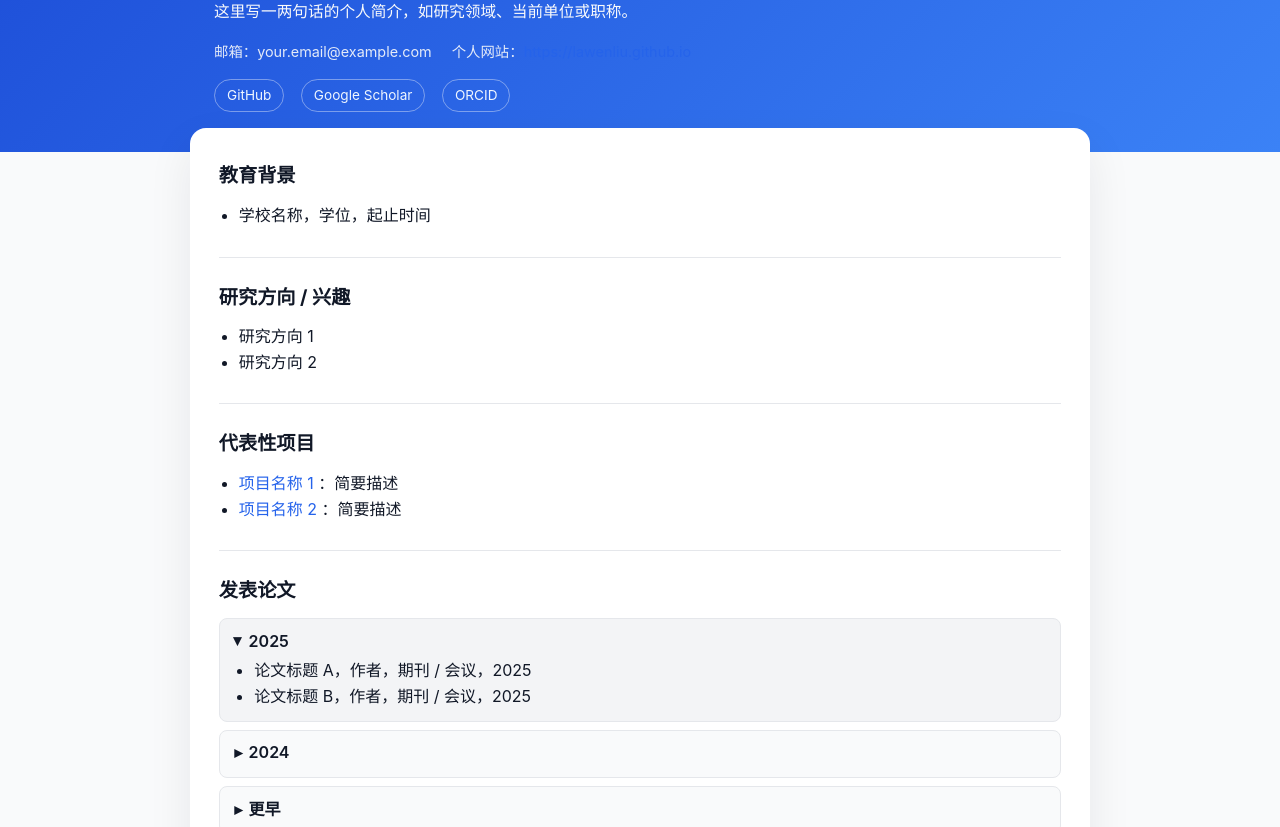
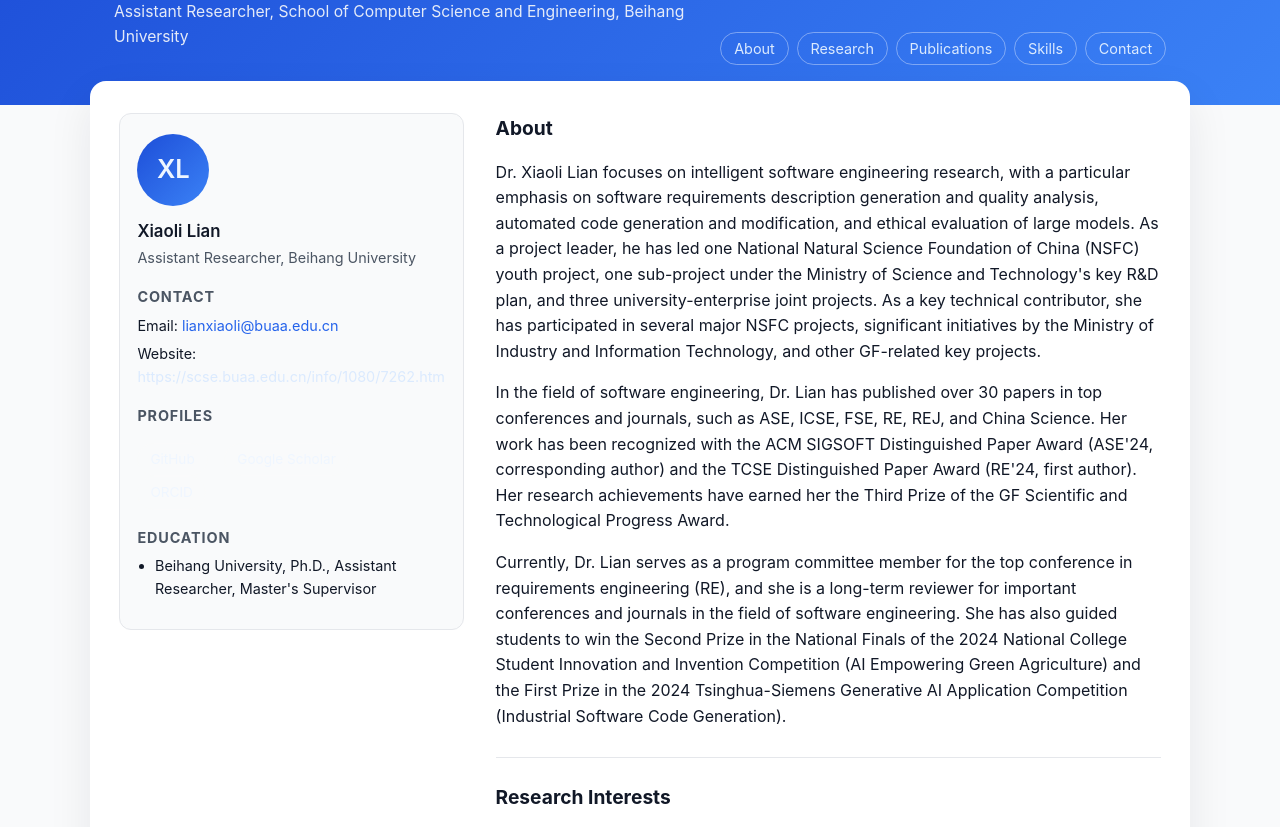
Before and after one commit to lawenliu/lawenliu.github.io, a plain HTML site: page index.html in a window 1280 px wide. Shown: the part 111-938 px from the top of the page. Drawn offline with Linux system fonts and the light colour scheme.

Commit message:
add pages

```diff
--- a/assets/style.css
+++ b/assets/style.css
@@ -20,7 +20,7 @@ a:hover {
 }
 
 .container {
-  max-width: 900px;
+    max-width: 1100px;
     margin: 0 auto;
     padding: 0 1.5rem;
 }
@@ -36,9 +36,49 @@ a:hover {
     font-size: 2.1rem;
 }
 
+.header-inner {
+    display: flex;
+    justify-content: space-between;
+    align-items: flex-end;
+    gap: 2rem;
+}
+
+.site-title {
+    flex: 1;
+}
+
+.site-subtitle {
+    margin: 0.25rem 0 0;
+    font-size: 0.95rem;
+    opacity: 0.9;
+}
+
+.site-nav {
+    display: flex;
+    flex-wrap: wrap;
+    gap: 0.5rem;
+    font-size: 0.9rem;
+}
+
+.site-nav a {
+    color: #DBEAFE;
+    border-radius: 999px;
+    border: 1px solid rgba(239, 246, 255, 0.4);
+    padding: 0.25rem 0.8rem;
+    text-decoration: none;
+}
+
+.site-nav a:hover {
+    background: rgba(15, 23, 42, 0.16);
+}
+
 .site-header p {
     margin: 0.25rem 0 1rem;
     font-size: 0.98rem;
+}
+
+.website {
+    color: #dbeafe;
 }
 
 .profile-meta {
@@ -46,7 +86,7 @@ a:hover {
     opacity: 0.9;
 }
 
-.profile-meta span + span {
+.profile-meta span+span {
     margin-left: 1rem;
 }
 
@@ -80,7 +120,75 @@ a:hover {
     padding: 2rem 1.8rem 2.2rem;
 }
 
-section + section {
+.layout {
+    display: flex;
+    align-items: flex-start;
+    gap: 2rem;
+}
+
+.sidebar {
+    flex: 0 0 260px;
+}
+
+.sidebar-card {
+    background: #f9fafb;
+    border-radius: 0.75rem;
+    border: 1px solid #e5e7eb;
+    padding: 1.25rem 1.1rem 1.5rem;
+}
+
+.avatar {
+    width: 72px;
+    height: 72px;
+    border-radius: 999px;
+    background: linear-gradient(135deg, #1d4ed8, #3b82f6);
+    color: #eff6ff;
+    display: flex;
+    align-items: center;
+    justify-content: center;
+    font-weight: 600;
+    font-size: 1.6rem;
+    margin-bottom: 0.75rem;
+}
+
+.sidebar-name {
+    font-weight: 600;
+    font-size: 1.05rem;
+}
+
+.sidebar-role {
+    font-size: 0.9rem;
+    color: #4b5563;
+    margin-top: 0.1rem;
+}
+
+.sidebar-section {
+    margin-top: 1rem;
+}
+
+.sidebar-section h3 {
+    margin: 0 0 0.35rem;
+    font-size: 0.9rem;
+    letter-spacing: 0.06em;
+    text-transform: uppercase;
+    color: #4b5563;
+}
+
+.sidebar-section p,
+.sidebar-section ul {
+    margin: 0 0 0.3rem;
+    font-size: 0.9rem;
+}
+
+.sidebar-section ul {
+    padding-left: 1.1rem;
+}
+
+.main-content {
+    flex: 1;
+}
+
+section+section {
     margin-top: 1.75rem;
     padding-top: 1.5rem;
     border-top: 1px solid #e5e7eb;
@@ -158,16 +266,21 @@ details[open] summary::before {
         padding: 2.5rem 0 2rem;
     }
 
+    .header-inner {
+        flex-direction: column;
+        align-items: flex-start;
+    }
+
     .site-main .container {
         padding: 1.5rem 1.25rem 1.8rem;
     }
 
-  .profile-meta span {
-    display: block;
-    margin-bottom: 0.25rem;
+    .layout {
+        flex-direction: column;
     }
 
-  .profile-meta span + span {
-    margin-left: 0;
+    .sidebar {
+        flex: none;
+        width: 100%;
     }
 }
--- a/index.html
+++ b/index.html
@@ -1,104 +1,154 @@
 <!DOCTYPE html>
-<html lang="zh-CN">
+<html lang="en">
 
 <head>
     <meta charset="UTF-8" />
     <meta name="viewport" content="width=device-width, initial-scale=1" />
-    <title>Xiaoli Lian Scholership</title>
+    <title>Xiaoli Lian Scholarship</title>
     <link rel="stylesheet" href="assets/style.css" />
 </head>
 
 <body>
     <header class="site-header">
-        <div class="container">
-            <div class="profile-main">
-                <div class="profile-text">
-                    <h1 id="name">Lianxiao's Academic Homepage</h1>
-                    <p id="bio">这里写一两句话的个人简介，如研究领域、当前单位或职称。</p>
-                    <div class="profile-meta">
-                        <span id="email">邮箱：your.email@example.com</span>
-                        <span id="website">个人网站：<a href="#">https://lawenliu.github.io</a></span>
+        <div class="container header-inner">
+            <div class="site-title">
+                <h1 id="name">Xiaoli Lian</h1>
+                <p class="site-subtitle">Assistant Researcher, School of Computer Science and Engineering, Beihang
+                    University</p>
             </div>
-                    <div class="profile-links">
-                        <a href="https://github.com/你的GitHub用户名" target="_blank" rel="noopener">GitHub</a>
-                        <a href="https://scholar.google.com/" target="_blank" rel="noopener">Google Scholar</a>
-                        <a href="https://orcid.org/" target="_blank" rel="noopener">ORCID</a>
-                    </div>
-                </div>
-            </div>
+            <nav class="site-nav">
+                <a href="#about">About</a>
+                <a href="#research">Research</a>
+                <a href="#publications">Publications</a>
+                <a href="#skills">Skills</a>
+                <a href="#contact">Contact</a>
+            </nav>
         </div>
     </header>
 
     <main class="site-main">
-        <div class="container">
-            <section>
-                <h2>教育背景</h2>
+        <div class="container layout">
+            <aside class="sidebar">
+                <div class="sidebar-card">
+                    <div class="avatar">XL</div>
+                    <div class="sidebar-name">Xiaoli Lian</div>
+                    <div class="sidebar-role">Assistant Researcher, Beihang University</div>
+
+                    <div class="sidebar-section" id="contact">
+                        <h3>Contact</h3>
+                        <p>Email: <a href="mailto:lianxiaoli@buaa.edu.cn">lianxiaoli@buaa.edu.cn</a></p>
+                        <p>Website: <a class="website"
+                                href="https://scse.buaa.edu.cn/info/1080/7262.htm">https://scse.buaa.edu.cn/info/1080/7262.htm</a>
+                        </p>
+                    </div>
+
+                    <div class="sidebar-section">
+                        <h3>Profiles</h3>
+                        <div class="profile-links">
+                            <a href="https://github.com/xiaolilian" target="_blank" rel="noopener">GitHub</a>
+                            <a href="https://scholar.google.com/citations?user=xiaolilian" target="_blank"
+                                rel="noopener">Google Scholar</a>
+                            <a href="https://orcid.org/0000-0002-6100-7068" target="_blank" rel="noopener">ORCID</a>
+                        </div>
+                    </div>
+
+                    <div class="sidebar-section">
+                        <h3>Education</h3>
                         <ul>
-                    <li>学校名称，学位，起止时间</li>
+                            <li>Beihang University, Ph.D., Assistant Researcher, Master's Supervisor</li>
+                        </ul>
+                    </div>
+                </div>
+            </aside>
+
+            <div class="main-content">
+                <section id="about">
+                    <h2>About</h2>
+                    <p>Dr. Xiaoli Lian focuses on intelligent software engineering research, with a particular emphasis
+                        on software requirements description generation and quality analysis, automated code generation
+                        and modification, and ethical evaluation of large models. As a project leader, he has led one
+                        National Natural Science Foundation of China (NSFC) youth project, one sub-project under the
+                        Ministry of Science and Technology's key R&amp;D plan, and three university-enterprise joint
+                        projects. As a key technical contributor, she has participated in several major NSFC projects,
+                        significant initiatives by the Ministry of Industry and Information Technology, and other
+                        GF-related key projects.</p>
+                    <p>In the field of software engineering, Dr. Lian has published over 30 papers in top conferences
+                        and journals, such as ASE, ICSE, FSE, RE, REJ, and China Science. Her work has been recognized
+                        with the ACM SIGSOFT Distinguished Paper Award (ASE'24, corresponding author) and the TCSE
+                        Distinguished Paper Award (RE'24, first author). Her research achievements have earned her the
+                        Third Prize of the GF Scientific and Technological Progress Award.</p>
+                    <p>Currently, Dr. Lian serves as a program committee member for the top conference in requirements
+                        engineering (RE), and she is a long-term reviewer for important conferences and journals in the
+                        field of software engineering. She has also guided students to win the Second Prize in the
+                        National Finals of the 2024 National College Student Innovation and Invention Competition (AI
+                        Empowering Green Agriculture) and the First Prize in the 2024 Tsinghua-Siemens Generative AI
+                        Application Competition (Industrial Software Code Generation).</p>
+                </section>
+
+                <section id="research">
+                    <h2>Research Interests</h2>
+                    <ul>
+                        <li>Research topic 1</li>
+                        <li>Research topic 2</li>
                     </ul>
                 </section>
 
-            <section>
-                <h2>研究方向 / 兴趣</h2>
-                <ul>
-                    <li>研究方向 1</li>
-                    <li>研究方向 2</li>
-                </ul>
-            </section>
-
-            <section>
-                <h2>代表性项目</h2>
+                <section id="projects">
+                    <h2>Selected Projects</h2>
                     <ul>
                         <li>
-                        <a href="https://github.com/你的GitHub用户名/项目1" target="_blank" rel="noopener">项目名称 1</a>
-                        ：简要描述
+                            <a href="https://github.com/your-github-username/project1" target="_blank"
+                                rel="noopener">Project 1</a>
+                            : short description
                         </li>
                         <li>
-                        <a href="https://github.com/你的GitHub用户名/项目2" target="_blank" rel="noopener">项目名称 2</a>
-                        ：简要描述
+                            <a href="https://github.com/your-github-username/project2" target="_blank"
+                                rel="noopener">Project 2</a>
+                            : short description
                         </li>
                     </ul>
                 </section>
 
-            <section>
-                <h2>发表论文</h2>
+                <section id="publications">
+                    <h2>Publications</h2>
 
                     <details open>
                         <summary>2025</summary>
                         <ul>
-                        <li>论文标题 A，作者，期刊 / 会议，2025</li>
-                        <li>论文标题 B，作者，期刊 / 会议，2025</li>
+                            <li>Paper title A, authors, journal / conference, 2025</li>
+                            <li>Paper title B, authors, journal / conference, 2025</li>
                         </ul>
                     </details>
 
                     <details>
                         <summary>2024</summary>
                         <ul>
-                        <li>论文标题 C，作者，期刊 / 会议，2024</li>
+                            <li>Paper title C, authors, journal / conference, 2024</li>
                         </ul>
                     </details>
 
                     <details>
-                    <summary>更早</summary>
+                        <summary>Earlier</summary>
                         <ul>
-                        <li>论文标题 D，作者，期刊 / 会议，年份</li>
+                            <li>Paper title D, authors, journal / conference, year</li>
                         </ul>
                     </details>
                 </section>
 
-            <section>
-                <h2>技能标签</h2>
+                <section id="skills">
+                    <h2>Skills</h2>
                     <ul class="tags">
-                    <li>技能 1</li>
-                    <li>技能 2</li>
+                        <li>Skill 1</li>
+                        <li>Skill 2</li>
                     </ul>
                 </section>
+            </div>
         </div>
     </main>
 
     <footer class="site-footer">
         <div class="container">
-            <small>© <span id="year"></span> 你的姓名. Powered by GitHub Pages.</small>
+            <small>© <span id="year"></span> Your Name. Powered by GitHub Pages.</small>
         </div>
     </footer>
 
```
Lines whose indentation alone changed are shown as unchanged.
